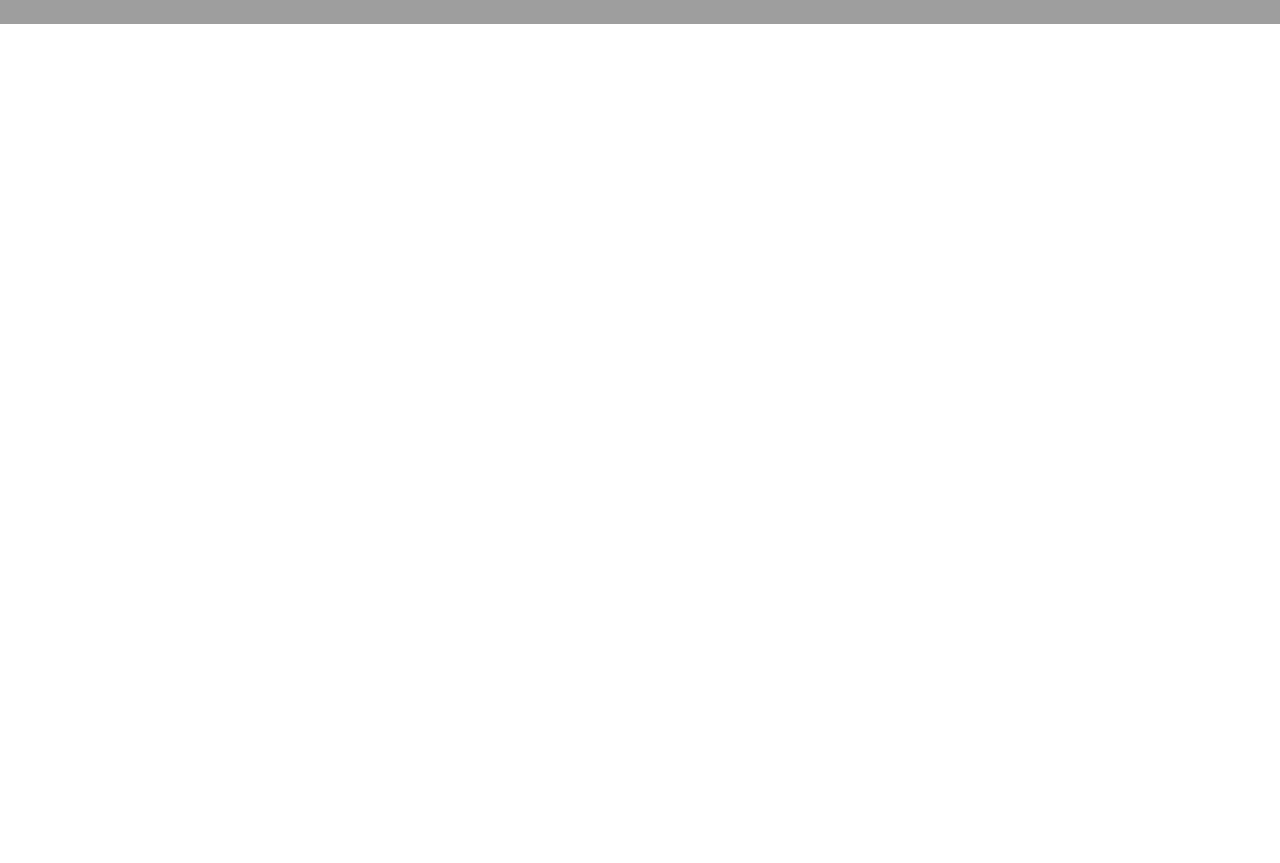
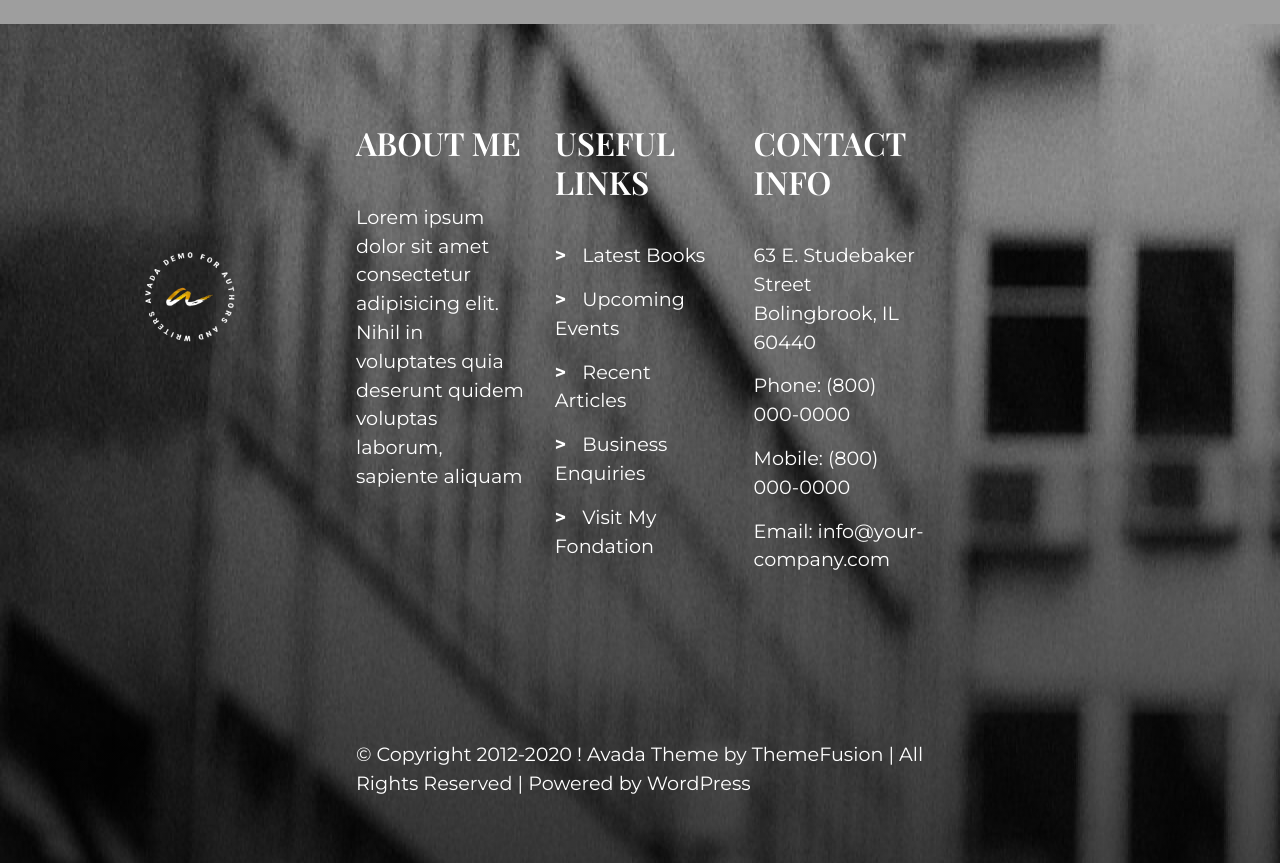
Before and after one commit to SebastianoUrban/proj-html-vuejs, a Vue app: page / in a window 1280 px wide. Shown: the part 7220-8083 px from the top of the page. Before the commit the page ends 7244 px from the top, so only its background shows below. Built offline with nearby package versions, Linux system fonts and the light colour scheme; grey boxes are pictures that could not be loaded; a web font is replaced by a local one.

Commit message:
added footer

```diff
--- a/src/App.vue
+++ b/src/App.vue
@@ -2,6 +2,7 @@
   <div>
     <AppHeader/>
     <AppMain/>
+    <AppFooter/>
   </div>
 </template>
 
--- a/src/components/AppFooter.vue
+++ b/src/components/AppFooter.vue
@@ -1,15 +1,105 @@
 <template>
-    <div>
-        <h1>footer</h1>
-    </div>
+    <footer :style="{backgroundImage : 'url('+ store.footer.background+')'}">
+        <div class="wrapper position-relative">
+            <div class="footer-up d-flex justify-content-between">
+                <div class="section1">
+                    <h1>{{ store.footer.section1.title }}</h1>
+                    <p>{{ store.footer.section1.body }}</p>
+                </div>
+                <div class="section2">
+                    <h1>{{ store.footer.section2.title }}</h1>
+                    <ul class="list-unstyled">
+                        <li v-for="element in store.footer.section2.body" :key="element.id">
+                            {{ element }}
+                        </li>
+                    </ul>
+                </div>
+                <div class="section3">
+                    <h1>{{ store.footer.section3.title }}</h1>
+                    <ul class="list-unstyled">
+                        <li v-for="element in store.footer.section3.body" :key="element.id">
+                            {{ element }}
+                        </li>
+                    </ul>
+                </div>
+            </div>
+            <div class="footer-down">
+                <p>{{ store.footer.copyright }}</p>
+            </div>
+            <img src="../assets/images/author-logo-round.png" alt="">
+        </div>
+    </footer>
 </template>
 
 <script>
+    import { store } from '../store.js';
     export default {
-
+        data() {
+            return {
+                store
+            }
+        },
     }
 </script>
 
 <style lang="scss" scoped>
+    @use '../style/variables' as *;
 
+    footer {
+        .wrapper {
+            background: linear-gradient( to bottom, rgba(0,0,0,0.3) 0%, rgba(0,0,0,0.7) 100% );
+            img{
+                width: 10%;
+                position: absolute;
+                top: 25%;
+                left: 10%;
+            }
+            .footer-up {
+                width: 60%;
+                margin: 0 auto;
+                padding: 100px;
+                h1 {
+                    font-family: $font-title;
+                    font-size: 2rem;
+                    font-weight: 600;
+                    color: $color-cube-1;
+                    margin-bottom: 40px;
+                }
+                p, li {
+                    font-family: $font-body;
+                    font-size: 1.2rem;
+                    font-weight: 400;
+                    color: $color-cube-1;
+                    margin-bottom: 15px;
+                }
+                .section1 {
+                    width: 30%;
+                }
+                .section2 {
+                    width: 30%;
+                    li::before {
+                        content: '\003E';
+                        font-weight: bold;
+                        margin-right: 1rem;
+                    }
+                }
+                .section3 {
+                    width: 30%;
+                }
+            }
+            .footer-down {
+                width: 60%;
+                margin: 0 auto;
+                padding: 50px 100px;
+                p {
+                    font-family: $font-body;
+                    font-size: 1.2rem;
+                    font-weight: 400;
+                    color: $color-cube-1;
+                    margin-bottom: 15px;
+                }
+
+            }
+        }
+    }
 </style>
--- a/src/store.js
+++ b/src/store.js
@@ -131,5 +131,21 @@ export const store = reactive({
             title : 'Istambus Travel Guide',
             metaData : 'October 24th, 2019 | 0 Comments'
         }]
+    },
+    footer : {
+        section1 :{
+            title : 'ABOUT ME',
+            body : 'Lorem ipsum dolor sit amet consectetur adipisicing elit. Nihil in voluptates quia deserunt quidem voluptas laborum, sapiente aliquam'
+        },
+        section2 :{
+            title : 'USEFUL LINKS',
+            body : [ 'Latest Books', 'Upcoming Events', 'Recent Articles', 'Business Enquiries', 'Visit My Fondation']
+        },
+        section3 :{
+            title : 'CONTACT INFO',
+            body : [ '63 E. Studebaker Street Bolingbrook, IL 60440', 'Phone: (800) 000-0000', 'Mobile: (800) 000-0000', 'Email: info@your-company.com']
+        },
+        copyright : '© Copyright 2012-2020 ! Avada Theme by ThemeFusion | All Rights Reserved | Powered by WordPress',
+        background : 'src/assets/images/hero-07-2x.jpg'
     }
 });
```
